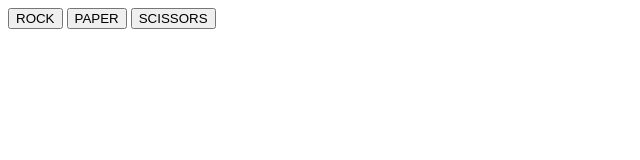
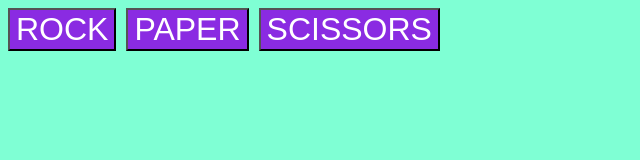
Before and after one commit to Izunah/rock-paper-scissors, a plain HTML site: page index.html in a window 1280 px wide. Shown: the whole page, without its empty margins (0-640 px from the left). Drawn offline with Linux system fonts and the light colour scheme.

Commit message:
Add basic style for the page

```diff
--- a/index.html
+++ b/index.html
@@ -5,14 +5,17 @@
     <meta http-equiv="X-UA-Compatible" content="IE=edge">
     <meta name="viewport" content="width=device-width, initial-scale=1.0">
     <title>Rock Paper Scissors</title>
+    <link rel="stylesheet" href="style.css">
     <script src="main.js" defer></script>
 </head>
 <body>
     <div class="container">
         <div class="buttonContainer">
-            <button data-type="rock">ROCK</button>
-            <button data-type="paper">PAPER</button>
-            <button data-type="scissors">SCISSORS</button>
+            <button class="button" data-type="rock">ROCK</button>
+            <button class="button" data-type="paper">PAPER</button>
+            <button class="button" data-type="scissors">SCISSORS</button>
+        </div>
+        <div class="resultsContainer">
         </div>
     </div>
 </body>
--- a/style.css
+++ b/style.css
@@ -0,0 +1,30 @@
+* {
+    background-color: aquamarine;
+}
+
+.container {
+    display: flex;
+    flex-direction: column;
+    justify-content: center;
+    width: 500px;
+    padding: 0px;
+    margin: 0px;
+}
+
+.buttonContainer {
+    display: flex;
+    gap: 10px;
+}
+
+.button {
+    background-color: blueviolet;
+    font-size: 32px;
+    color: white;
+}
+
+.resultsContainer {
+    display: flex;
+    flex-direction: vertical;
+    padding-left: 20px;
+    font-size: 18px;
+}
```
